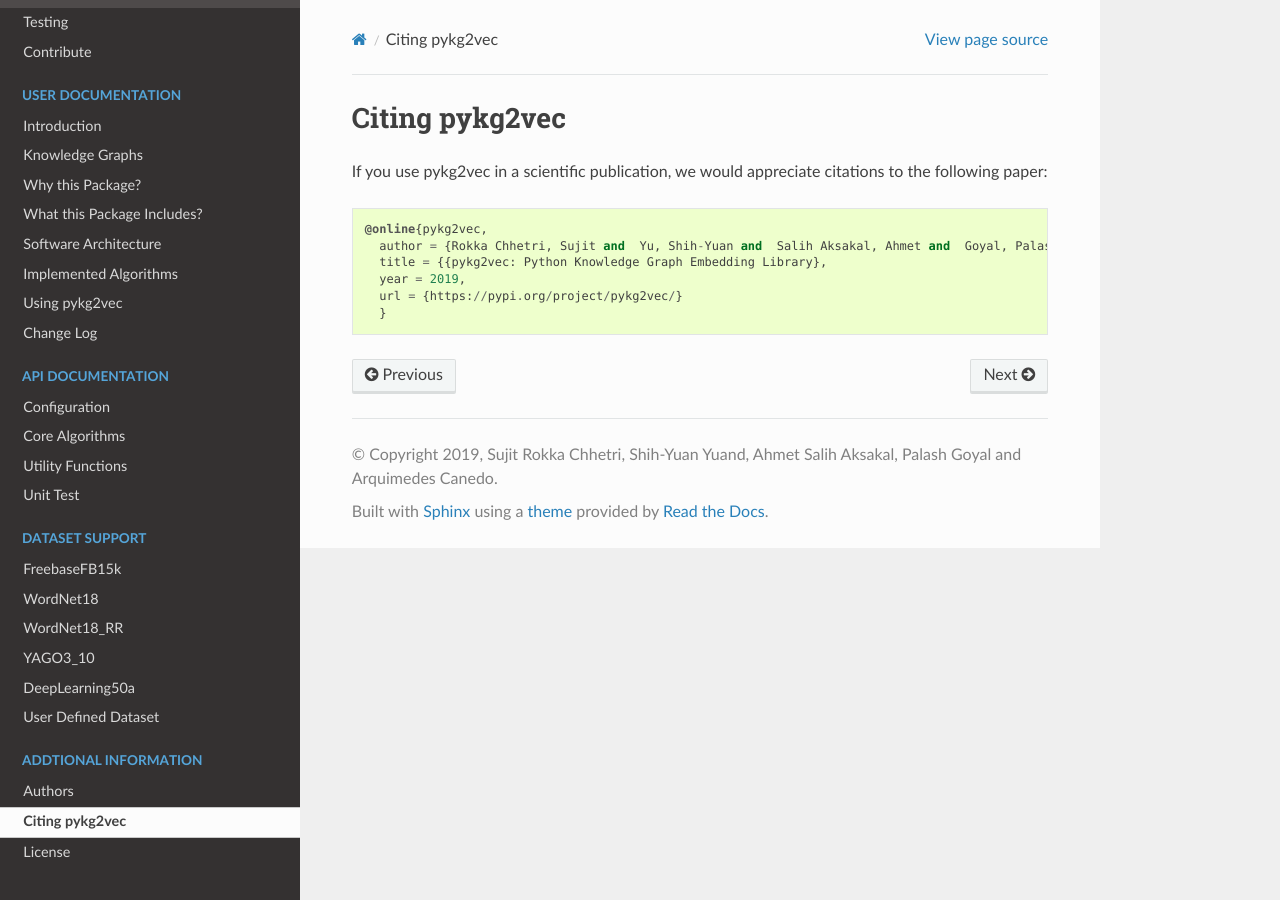
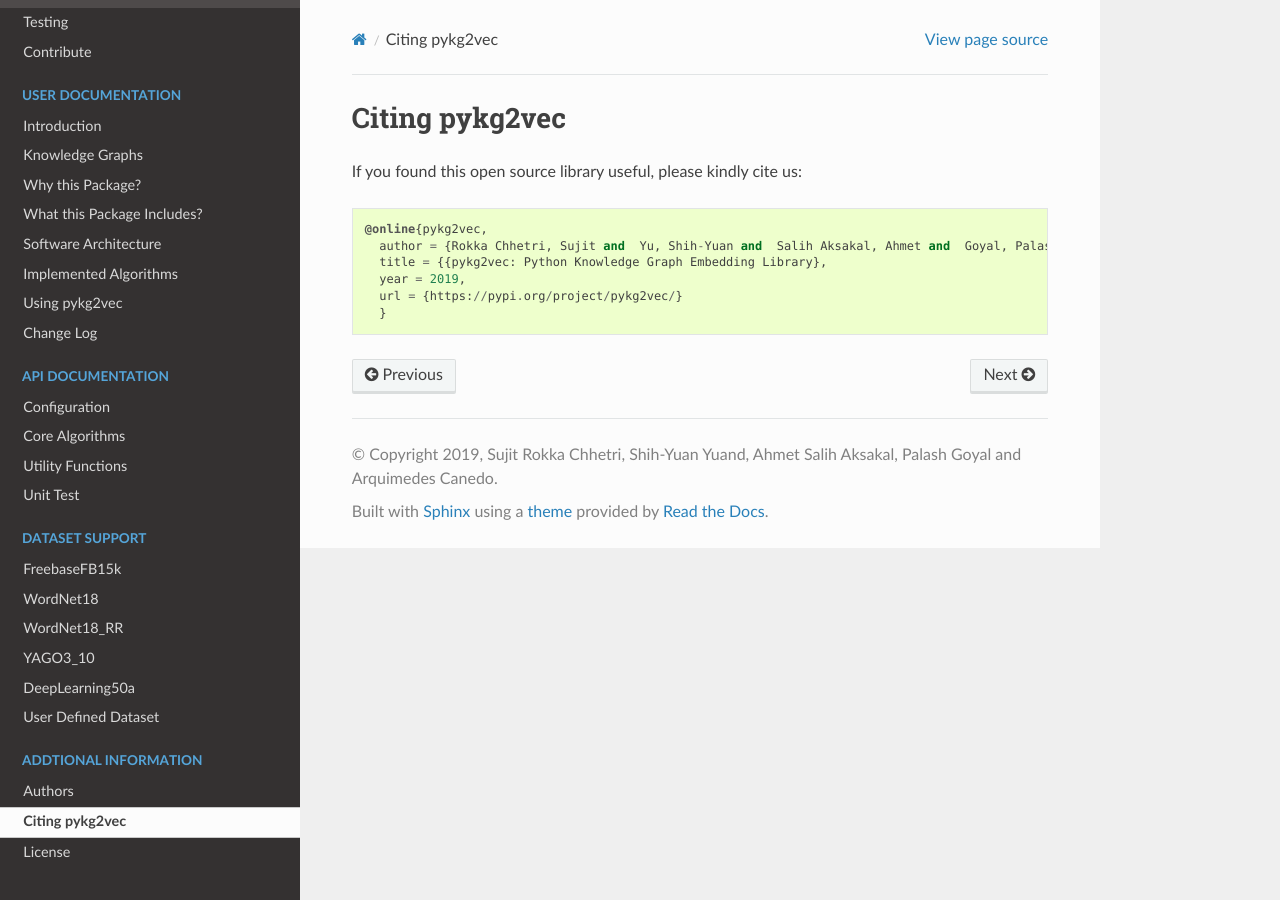
Before and after one commit to Sujit-O/pykg2vec, a Sphinx documentation site: the page built from docs/source/citations.rst, in a window 1280 px wide. Built offline with Sphinx 7.4.7 and the Read the Docs theme 2.0.0, drawn with Linux system fonts in a browser that asks for light colours; formulas are drawn with MathJax 3; pages that are not in the unit, such as notebooks, are missing from menus.

Commit message:
modified citation authors

```diff
--- a/docs/source/citations.rst
+++ b/docs/source/citations.rst
@@ -1,11 +1,10 @@
 Citing pykg2vec
 ================
 
-If you use pykg2vec in a scientific publication, we would appreciate
-citations to the following paper::
+If you found this open source library useful, please kindly cite us::
 
   @online{pykg2vec,
-    author = {Rokka Chhetri, Sujit and  Yu, Shih-Yuan and  Salih Aksakal, Ahmet and  Goyal, Palash and  Canedo, Arquimedes},
+    author = {Rokka Chhetri, Sujit and  Yu, Shih-Yuan and  Salih Aksakal, Ahmet and  Goyal, Palash and  Canedo, Arquimedes and Al Faruque, Mohammad},
     title = {{pykg2vec: Python Knowledge Graph Embedding Library},
     year = 2019,
     url = {https://pypi.org/project/pykg2vec/}
```
Also changed, not shown: docs/source/authors.rst (+8 -1 lines).
